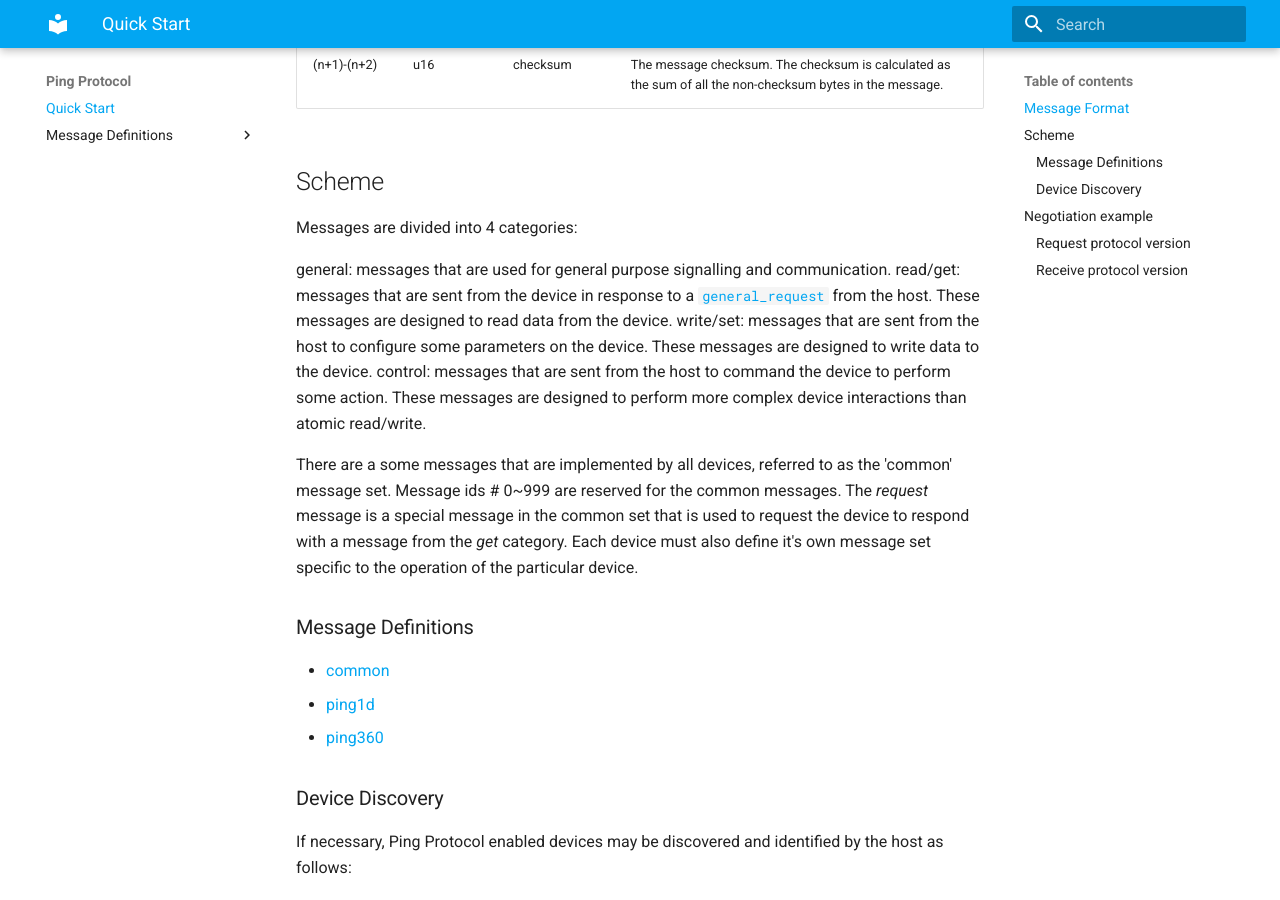
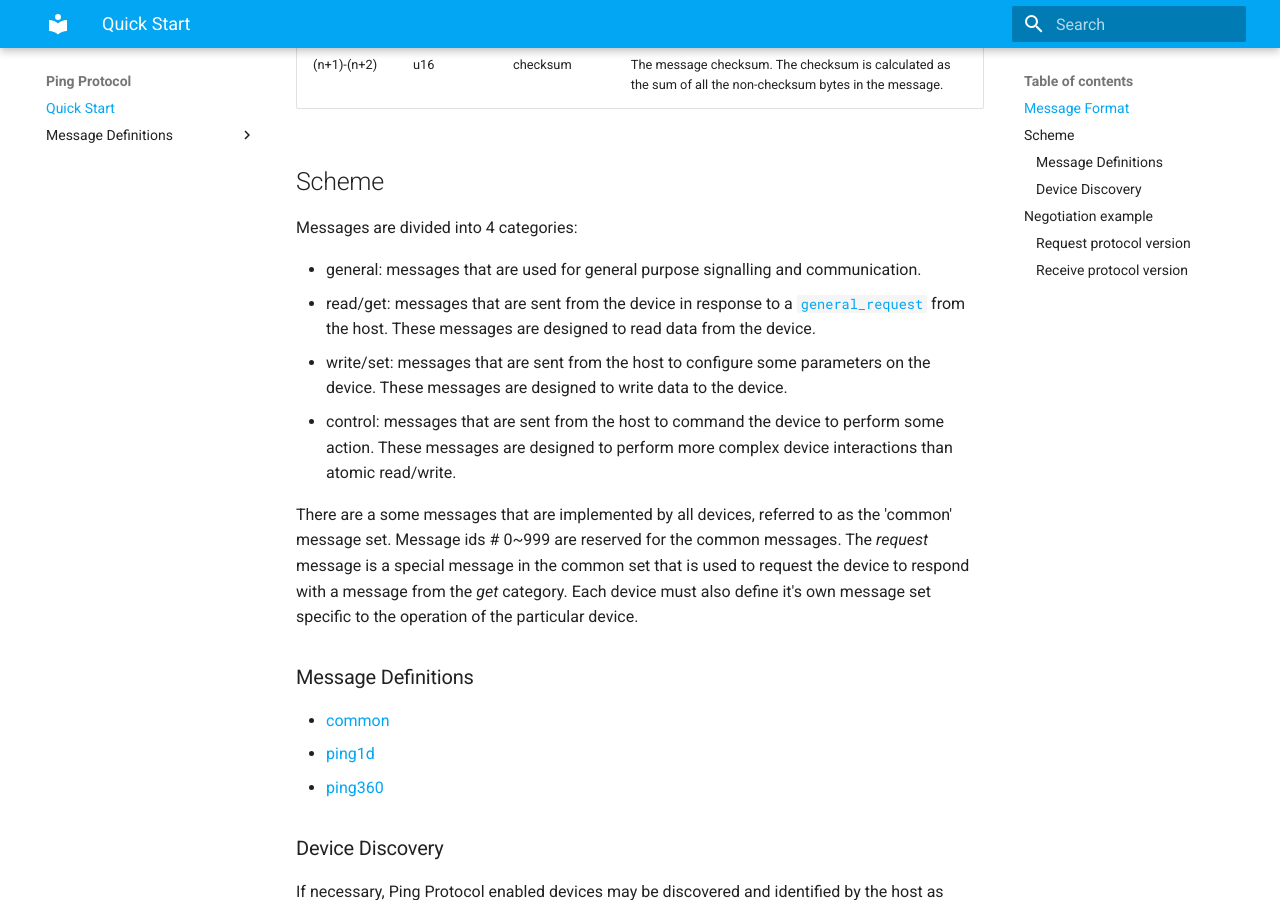
Before and after one commit to bluerobotics/ping-protocol, an MkDocs documentation site: the page built from docs/index.md, in a window 1280 px wide and 900 px high, scrolled down 762 px. Built offline with MkDocs 1.6.1 and Material for MkDocs 9.7.7, drawn with Linux system fonts in a browser that asks for light colours.

```diff
--- a/docs/index.md
+++ b/docs/index.md
@@ -21,10 +21,10 @@ Each message consists of a header, optional payload, and checksum. The binary fo
 
 Messages are divided into 4 categories:
 
-general: messages that are used for general purpose signalling and communication.
-read/get: messages that are sent from the device in response to a [`general_request`](pingmessage-common#6-general_request) from the host. These messages are designed to read data from the device.
-write/set: messages that are sent from the host to configure some parameters on the device. These messages are designed to write data to the device.
-control: messages that are sent from the host to command the device to perform some action. These messages are designed to perform more complex device interactions than atomic read/write.
+- general: messages that are used for general purpose signalling and communication.
+- read/get: messages that are sent from the device in response to a [`general_request`](pingmessage-common#6-general_request) from the host. These messages are designed to read data from the device.
+- write/set: messages that are sent from the host to configure some parameters on the device. These messages are designed to write data to the device.
+- control: messages that are sent from the host to command the device to perform some action. These messages are designed to perform more complex device interactions than atomic read/write.
 
 There are a some messages that are implemented by all devices, referred to as the 'common' message set. Message ids # 0~999 are reserved for the common messages. The _request_ message is a special message in the common set that is used to request the device to respond with a message from the _get_ category. Each device must also define it's own message set specific to the operation of the particular device.
 
```
